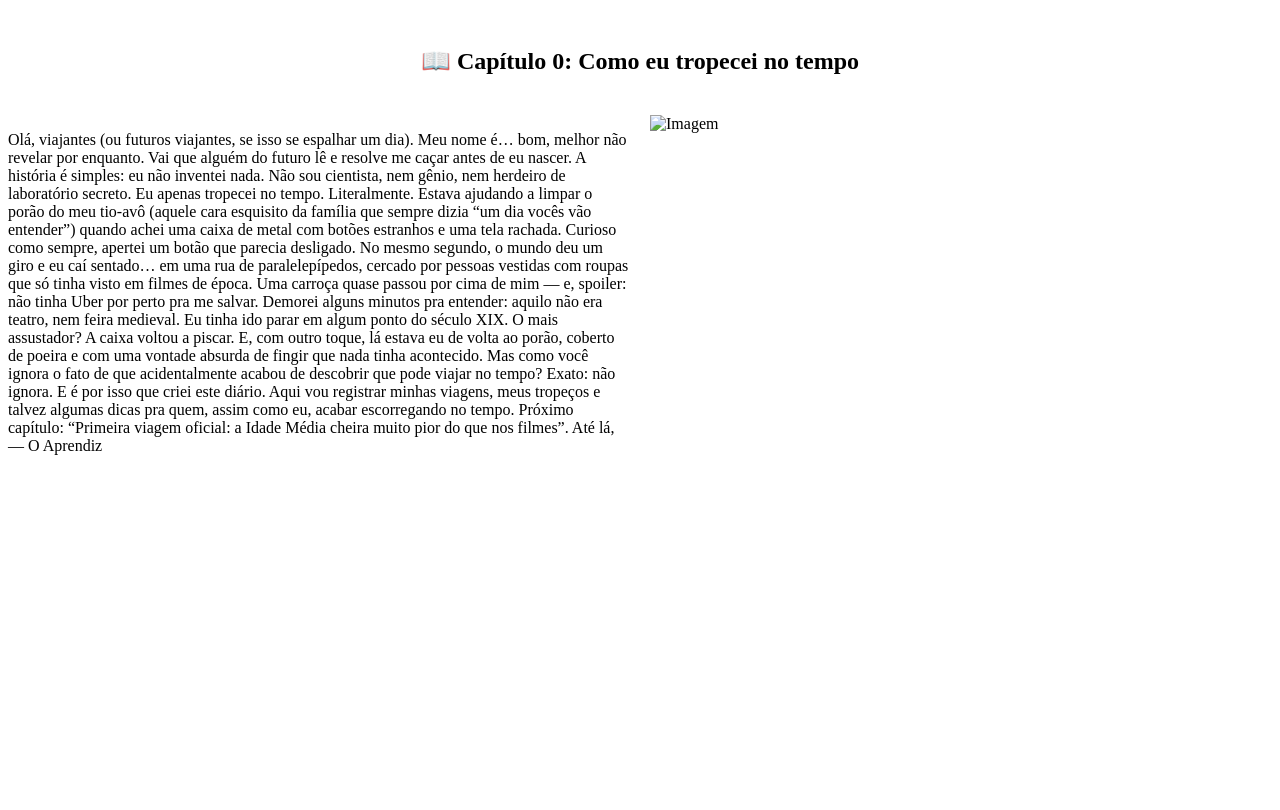
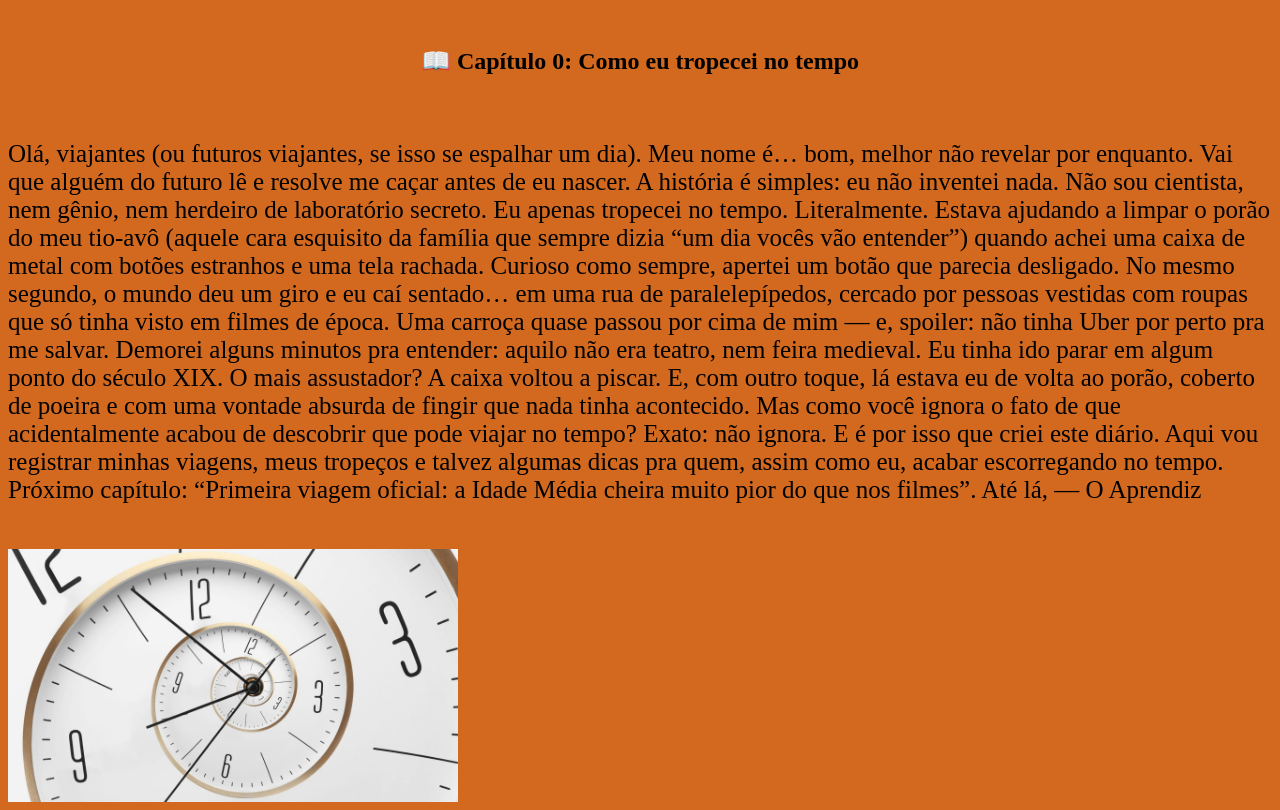
Before and after one commit to stellag2003/BlogResponsivo, a plain HTML site: page index.html in a window 1280 px wide. Shown: the part 81-891 px from the top of the page. Before the commit the page ends 800 px from the top, so only its background shows below. Drawn offline with Linux system fonts and the light colour scheme.

Commit message:
adicionei imagem

```diff
--- a/index.html
+++ b/index.html
@@ -45,7 +45,7 @@
 
             Até lá,
             — O Aprendiz</p>
-        <img class="imagem" src="exemplo.jpg" alt="Imagem">
+        <img class="imagem" src="assets/Viagem-no-tempo-09-de-janeiro-1920x1080.jpg" alt="Imagem">
     </div>
 
 
--- a/style.css
+++ b/style.css
@@ -1,3 +1,7 @@
+body{
+    background-color: chocolate;
+}
+
 .container {
     display: grid;
     grid-template-columns: 1fr 1fr;
@@ -16,9 +20,11 @@
 }
 
 .texto {
-    grid-column: 1 / 2;
+    grid-column: 1 / -1;
+    font-size: 25px;
 }
 
 .imagem {
-    grid-column: 2 / 3;
+    grid-column: 1  / -1;
+    width: 450px;
 }
```
Also changed, not shown: assets/Viagem-no-tempo-09-de-janeiro-1920x1080.jpg (added).
